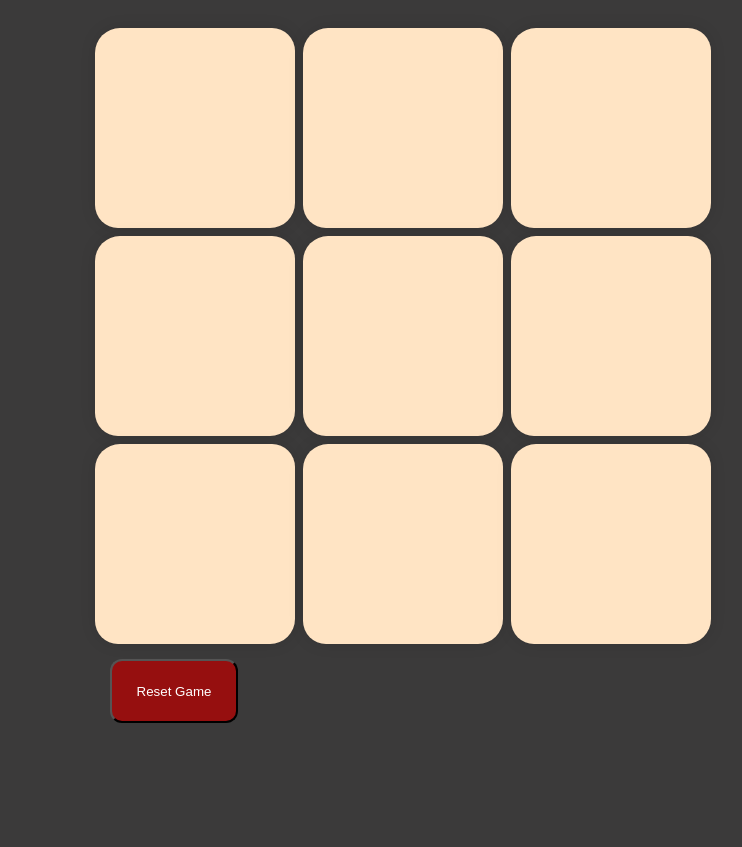
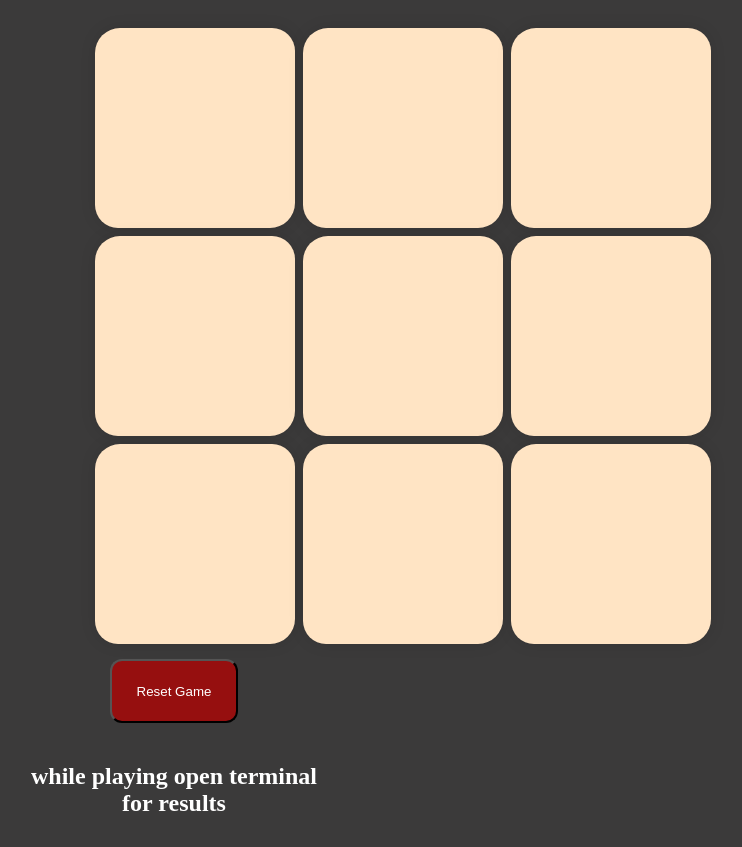
Before and after one commit to Aditya-1025/Basic-Tic-Tac-Toe, a plain HTML site: page index.html in a window 1280 px wide. Shown: the part 161-1008 px from the top of the page, without its empty margins (466-1208 px from the left). Before the commit the page ends 954 px from the top, so only its background shows below. Drawn offline with Linux system fonts and the light colour scheme.

Commit message:
Update index.html

```diff
--- a/index.html
+++ b/index.html
@@ -31,6 +31,10 @@
 </div>
 </main>
 <button id="resetBtn">Reset Game</button>
+    <h2>while playing open terminal
+  <br>
+for results
+</h2>
 <script src="script.js"></script>
 </body>
 </html>
```
